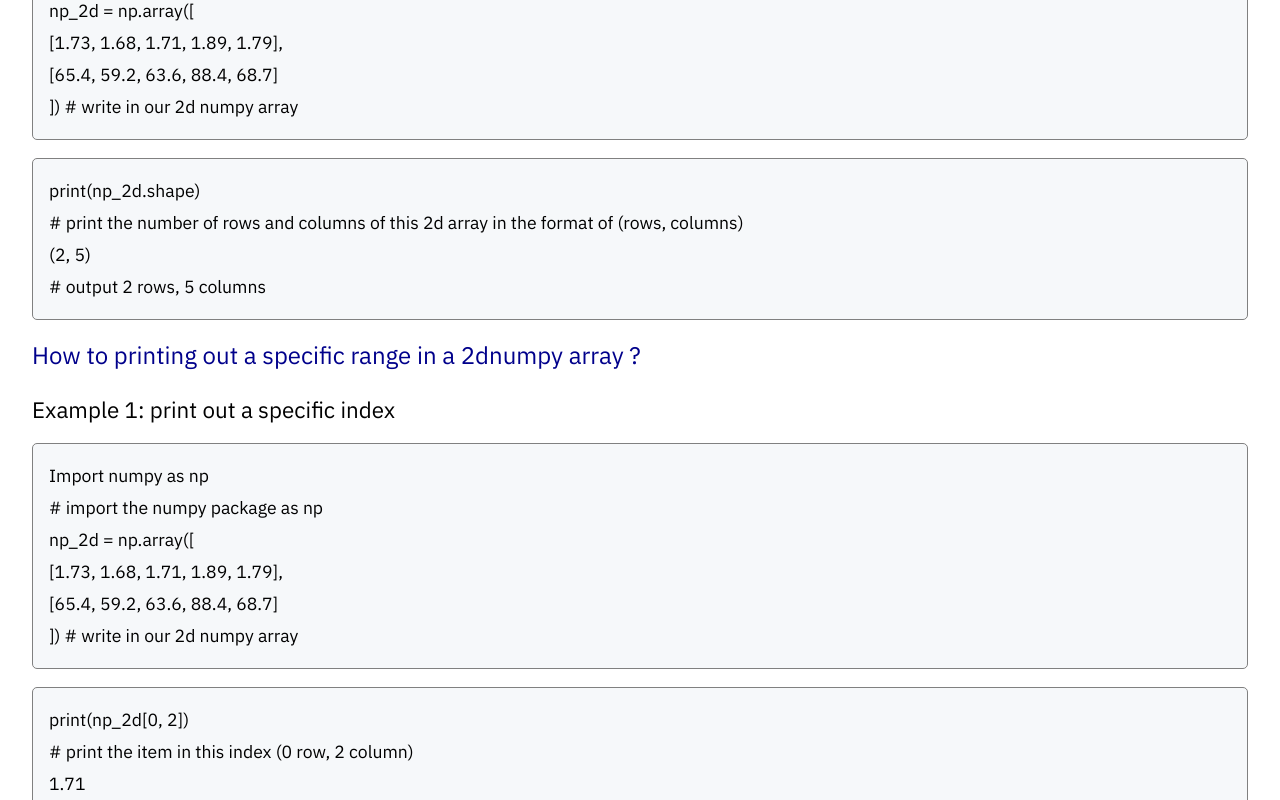
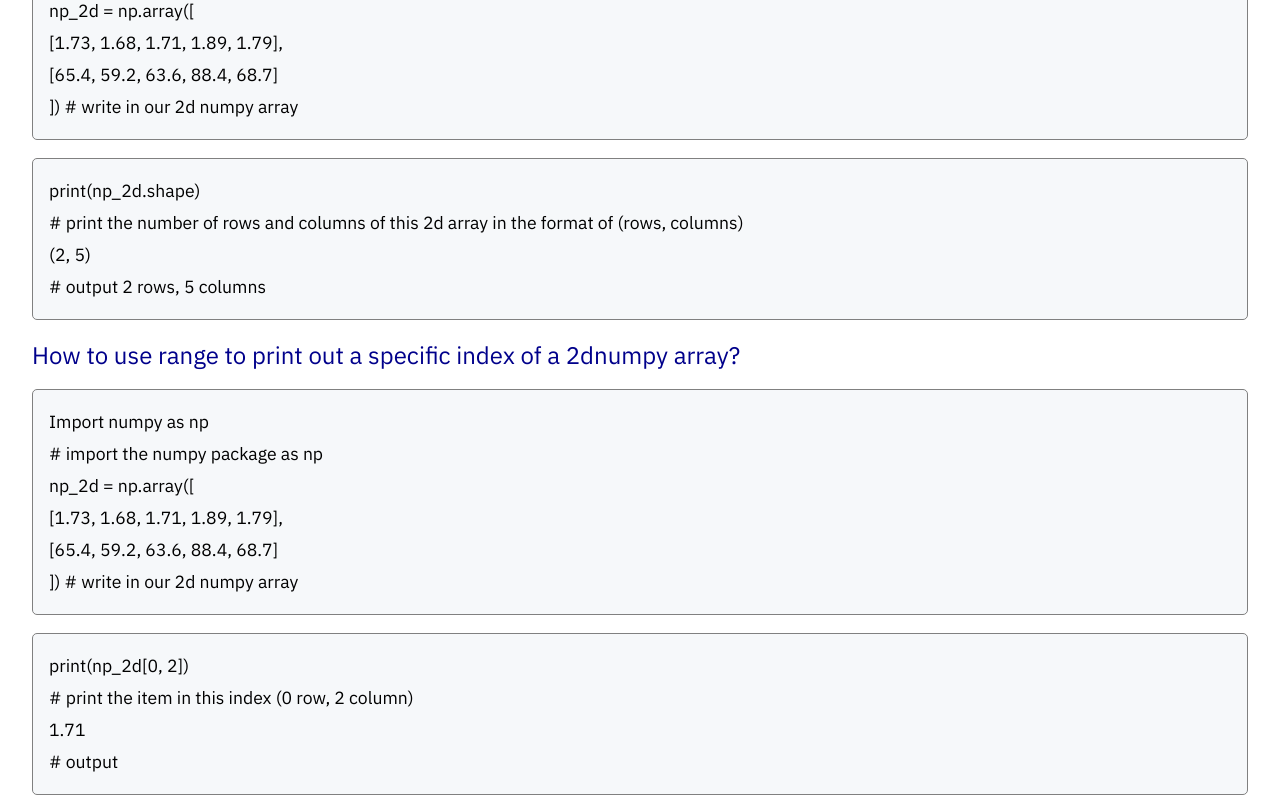
Before and after one commit to Elir-Mahad/notes, a Next.js app: page /intro-to-python in a window 1280 px wide. Shown: the part 11200-12000 px from the top of the page. Built offline with nearby package versions, Linux system fonts and the light colour scheme.

Commit message:
content(IntroPyFour): modify headings of 2dnumpy range examples

```diff
--- a/components/intropychaps/IntroPyFour.js
+++ b/components/intropychaps/IntroPyFour.js
@@ -136,10 +136,9 @@ function IntroPyFour() {
       </Code>
 
       <SubHeading>
-        How to printing out a specific range in a 2dnumpy array ?
+        {" "}
+        How to use range to print out a specific index of a 2dnumpy array?
       </SubHeading>
-
-      <Sentence>Example 1: print out a specific index</Sentence>
 
       <Code>
         Import numpy as np <br />
@@ -156,7 +155,9 @@ function IntroPyFour() {
         1.71 <br /># output
       </Code>
 
-      <Sentence>Example 2: print out the 1 and 2nd column</Sentence>
+      <SubHeading>
+        How to use range to print out columns of a 2dnumpy array?
+      </SubHeading>
 
       <Code>
         Import numpy as np <br />
@@ -182,7 +183,9 @@ function IntroPyFour() {
         ]) # output
       </Code>
 
-      <Sentence>Example 3: print out a row</Sentence>
+      <SubHeading>
+        How to use range to print out a row of a 2dnumpy array?
+      </SubHeading>
 
       <Code>
         Import numpy as np <br />
@@ -200,7 +203,9 @@ function IntroPyFour() {
         [65.4, 59.2, 63.6, 88.4, 68.7] <br /># output
       </Code>
 
-      <Sentence>Example 4: print out a column</Sentence>
+      <SubHeading>
+        How to use range to print out a column of a 2dnumpy array?
+      </SubHeading>
 
       <Code>
         Import numpy as np <br />
```
